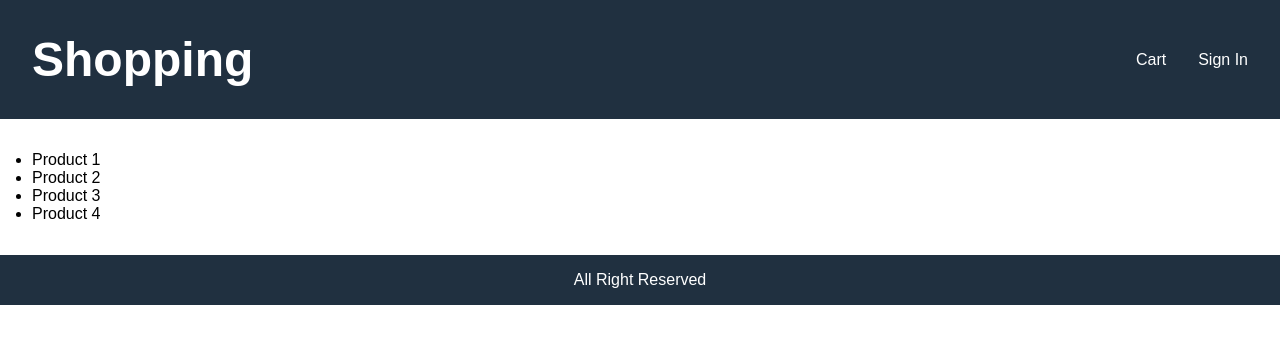
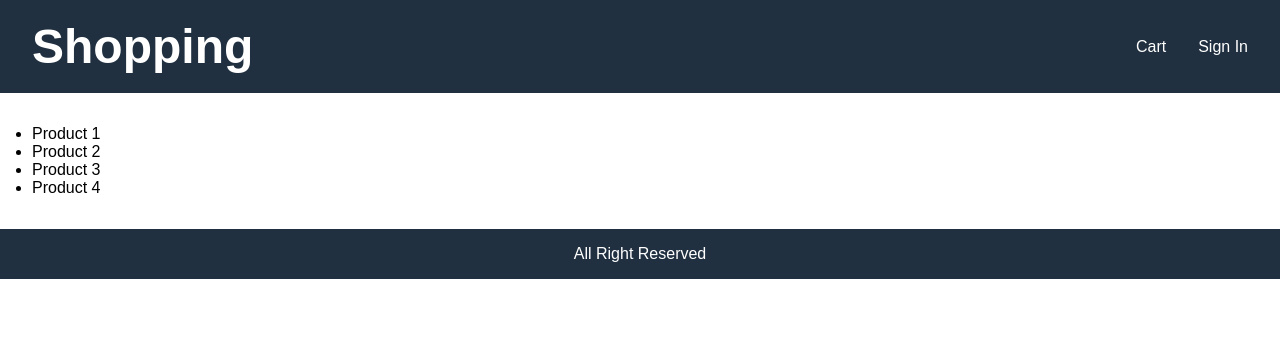
Before and after one commit to gilbertliem/shopping, a React (Create React App) app: page / in a window 1280 px wide. Shown: the top 344 px of the page. Built offline with nearby package versions, Linux system fonts and the light colour scheme.

Commit message:
revise padding

```diff
--- a/src/Components/Navbar/Navbar.module.css
+++ b/src/Components/Navbar/Navbar.module.css
@@ -5,7 +5,7 @@
   flex-wrap: wrap;
   justify-content: space-between;
   align-items: center;
-  padding: 1rem;
+  padding: 0.2rem 1rem;
 }
 
 a {
```
Also changed, not shown: 1 other file (tests, documents, lock files or other folders).
